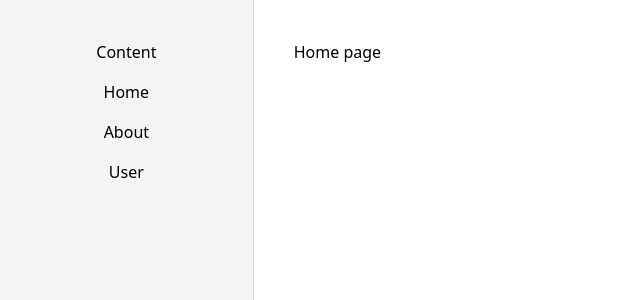
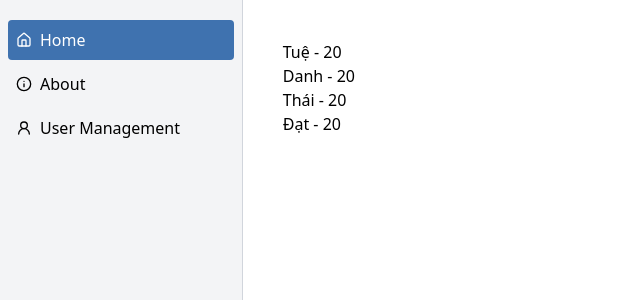
Before and after one commit to phh235/VitaminCode03-Vue, a Vue app: page /home in a window 1280 px wide. Shown: the top 300 px of the page, without its empty margins (0-640 px from the left). Built offline with nearby package versions, Linux system fonts and the light colour scheme.

Commit message:
ref - reactive - vue directives

```diff
--- a/package.json
+++ b/package.json
@@ -15,6 +15,7 @@
   },
   "dependencies": {
     "@tailwindcss/vite": "^4.1.13",
+    "lucide-vue-next": "^0.544.0",
     "pinia": "^3.0.3",
     "tailwindcss": "^4.1.13",
     "vue": "^3.5.18",
--- a/src/components/header/HeaderComponent.vue
+++ b/src/components/header/HeaderComponent.vue
@@ -1,10 +1,42 @@
 <template>
-  <div class="p-10 bg-gray-100 border-r border-gray-300 w-[300px]">
-    <div class="flex flex-col items-center gap-4">
-      <router-link to="/">Content</router-link>
-      <router-link to="/home">Home</router-link>
-      <router-link to="/about">About</router-link>
-      <router-link to="/user-management">User</router-link>
+  <div class="px-2 py-5 bg-gray-100 border-r border-gray-300 w-[300px]">
+    <div class="flex flex-col items-center gap-1">
+      <router-link
+        v-for="item in sidebarItems"
+        :to="item.to"
+        :key="item.name"
+        class="w-full p-2 rounded hover:bg-[#DBE2EF] hover:text-[#3F72AF] flex items-center gap-2 transition-all duration-200"
+        :class="route.path === item.to ? '!bg-[#3F72AF] !text-white' : ''"
+      >
+        <component :is="item.icon" class="size-4" />
+        {{ item.name }}
+      </router-link>
     </div>
   </div>
 </template>
+
+<script setup>
+import { Info, Home, UserRound } from "lucide-vue-next"
+import { ref } from "vue"
+import { useRoute } from "vue-router"
+
+const route = useRoute()
+
+const sidebarItems = ref([
+  {
+    name: "Home",
+    to: "/home",
+    icon: Home,
+  },
+  {
+    name: "About",
+    to: "/about",
+    icon: Info,
+  },
+  {
+    name: "User Management",
+    to: "/user-management",
+    icon: UserRound,
+  },
+])
+</script>
--- a/src/views/content/HomePage.vue
+++ b/src/views/content/HomePage.vue
@@ -1,3 +1,157 @@
 <template>
-  Home page
+  <!-- <h1 class="text-2xl">
+    {{ username }}
+  </h1> -->
+  <!-- <h1 class="text-2xl">
+    {{ count }}
+  </h1>
+  <button
+    class="bg-[#333] text-white py-2 px-4 rounded cursor-pointer hover:bg-[#333]/90"
+    @click="handleIncrement"
+  >
+    Tăng 1 giá trị
+  </button>
+  <button
+    class="bg-[#333] text-white py-2 px-4 rounded cursor-pointer hover:bg-[#333]/90"
+    @click="handleDecrement"
+  >
+    Giảm 1 giá trị
+  </button>
+  <div class="flex items-center gap-2">
+    <svg
+      xmlns="http://www.w3.org/2000/svg"
+      viewBox="0 0 24 24"
+      fill="currentColor"
+      :class="['size-10', liked ? 'text-red-500' : 'text-gray-500/30']"
+      @click="handleLike"
+    >
+      <path
+        ill-rule="evenodd"
+        d="M11.645 20.91l-.007-.003-.022-.012a15.247 15.247 0 01-1.522-.96 25.18 25.18 0 01-3.697-3.17C4.57 14.052 3 11.75 3 9.25 3 6.322 5.322 4 8.25 4c1.64 0 3.204.806 4.207 2.09C13.546 4.806 15.11 4 16.75 4 19.678 4 22 6.322 22 9.25c0 2.5-1.57 4.802-3.397 6.515a25.18 25.18 0 01-3.697 3.17 15.247 15.247 0 01-1.522.96l-.022.012-.007.003a.75.75 0 01-.608 0z"
+        clip-rule="evenodd"
+      />
+    </svg>
+    <p>{{ likes }}</p>
+  </div> -->
+  <!-- <div>
+    <p>{{ isUpdated }}</p>
+    <button
+      class="bg-[#333] text-white px-4 py-2 rounded cursor-pointer hover:bg-[#333]/90"
+      @click="handleUpdate"
+    >
+      Cập nhật
+    </button>
+  </div>
+  <div class="mt-10">
+    <p>Tên: {{ userInfo.username }}</p>
+    <p>Email: {{ userInfo.email }}</p>
+    <p>Giới tính: {{ userInfo.gender ? "Nữ" : "Nam" }}</p>
+    <p>Tuổi: {{ userInfo.age }}</p>
+    <button
+      class="bg-[#333] text-white px-4 py-2 rounded cursor-pointer hover:bg-[#333]/90"
+      @click="handleUpdateUserInfo"
+    >
+      Cập nhật thông tin người dùng
+    </button>
+  </div>
+  <input
+    type="text"
+    class="px-2 py-1 h-10 border border-[#d9d9d9] rounded mt-10"
+    v-model="inputSearch"
+  />
+  {{ inputSearch }}
+
+  <div class="mt-10">
+    <p v-if="isShow">Đang hiển thị</p>
+    <p v-else>Không hiển thị</p>
+  </div> -->
+  <p v-for="u in userArray" :key="u.id">{{ u.username }} - {{ u.age }}</p>
 </template>
+
+<script setup>
+import { ref } from "vue"
+// ref | reactive | directives
+//-------------------------
+// ref - sử dụng để tạo các giá trị phản ứng (reactive) - những giá trị này tự động cập nhật khi giao diện thay đổi
+//  ref (string, number, boolean, [], object)
+// const username = ref("Danh")
+// muốn dùng ref ở trong script thì bắt thuộc phải .value
+// const count = ref(0) // giá trị phản ứng
+// const likes = ref(99)
+// const liked = ref(false)
+
+// const handleLike = () => {
+//   liked.value = !liked.value
+//   if (liked.value) {
+//     likes.value++
+//   } else {
+//     likes.value--
+//   }
+// }
+
+// const handleIncrement = () => {
+//   count.value++ // lấy value hoặc cập nhật
+// }
+// const handleDecrement = () => {
+//   count.value--
+// }
+
+// reactive - được sử dụng để tạo đối tượng hoặc mảng phản ứng
+// [...] - tất cả value trong mảng đều là giá trị phản ứng
+// const isUpdated = ref("Chưa cập nhật")
+// const handleUpdate = () => {
+//   isUpdated.value = "Đã cập nhật"
+// }
+
+// const userInfo = reactive({
+//   username: "Hoàng",
+//   email: "hoangaatrox23504@gmail.com",
+//   gender: false, // false: Nam, true: Nữ
+//   age: 21,
+// })
+// const handleUpdateUserInfo = () => {
+//   userInfo.username = "Thái"
+//   userInfo.age++
+// }
+
+// v-model - 1 trong những vue directives cơ bản
+// v-if v-else v-for v-show v-slot
+// v-model - đồng bộ theo value đang được ánh xạ
+// const inputSearch = ref("")
+
+// v-if với v-show
+// const isShow = ref(false)
+
+// reactive - khai báo thông tin mà object đó muốn nhận
+
+const userArray = ref([
+  {
+    id: 1,
+    username: "Tuệ",
+    age: 20,
+  },
+  {
+    id: 2,
+    username: "Danh",
+    age: 20,
+  },
+  {
+    id: 3,
+    username: "Thái",
+    age: 20,
+  },
+  {
+    id: 4,
+    username: "Đạt",
+    age: 20,
+  },
+])
+
+// primitive - ref
+// object - array - reactive (ref***)
+
+// call api để lấy dữ liệu
+
+// performance với big object
+// lib chart, editor (shallowRef/shallowReactive)
+</script>
```
Also changed, not shown: src/views/user/UserManagement.vue (+8 -0 lines), 1 other file (tests, documents, lock files or other folders).
